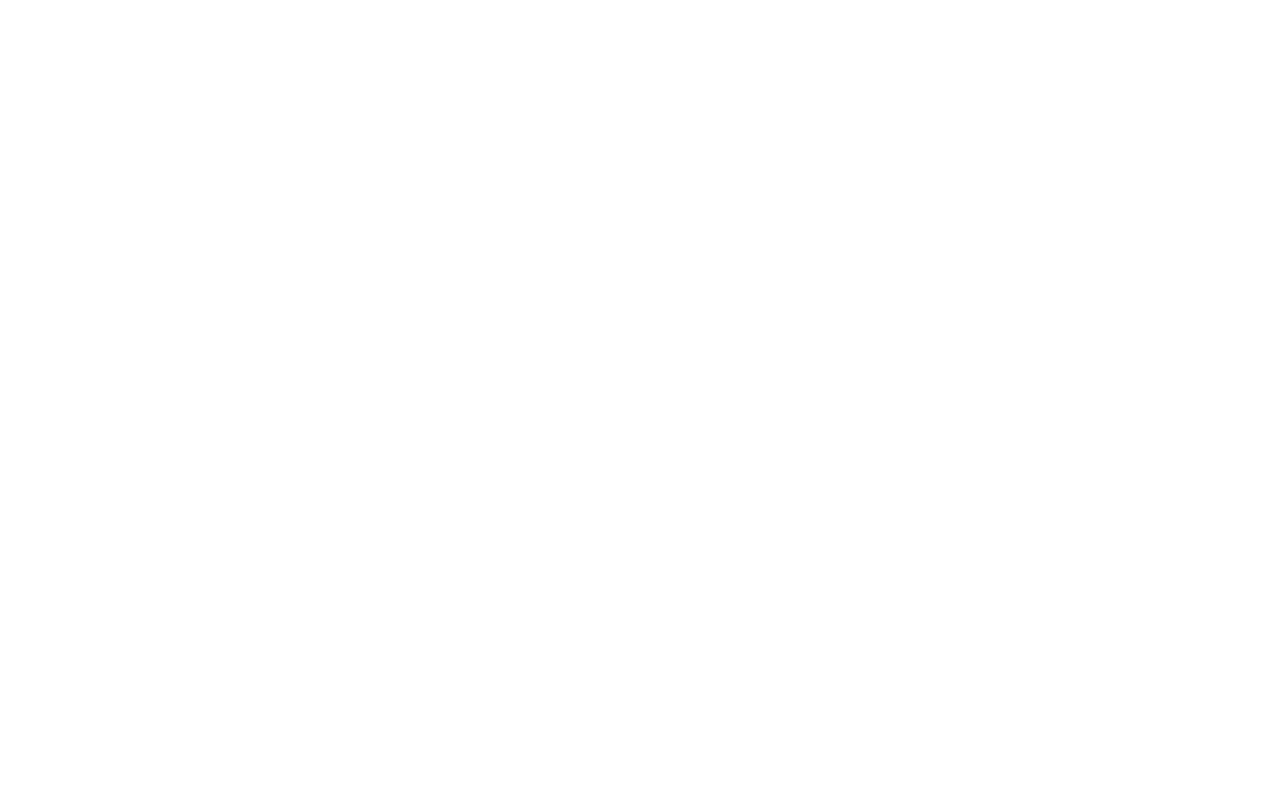
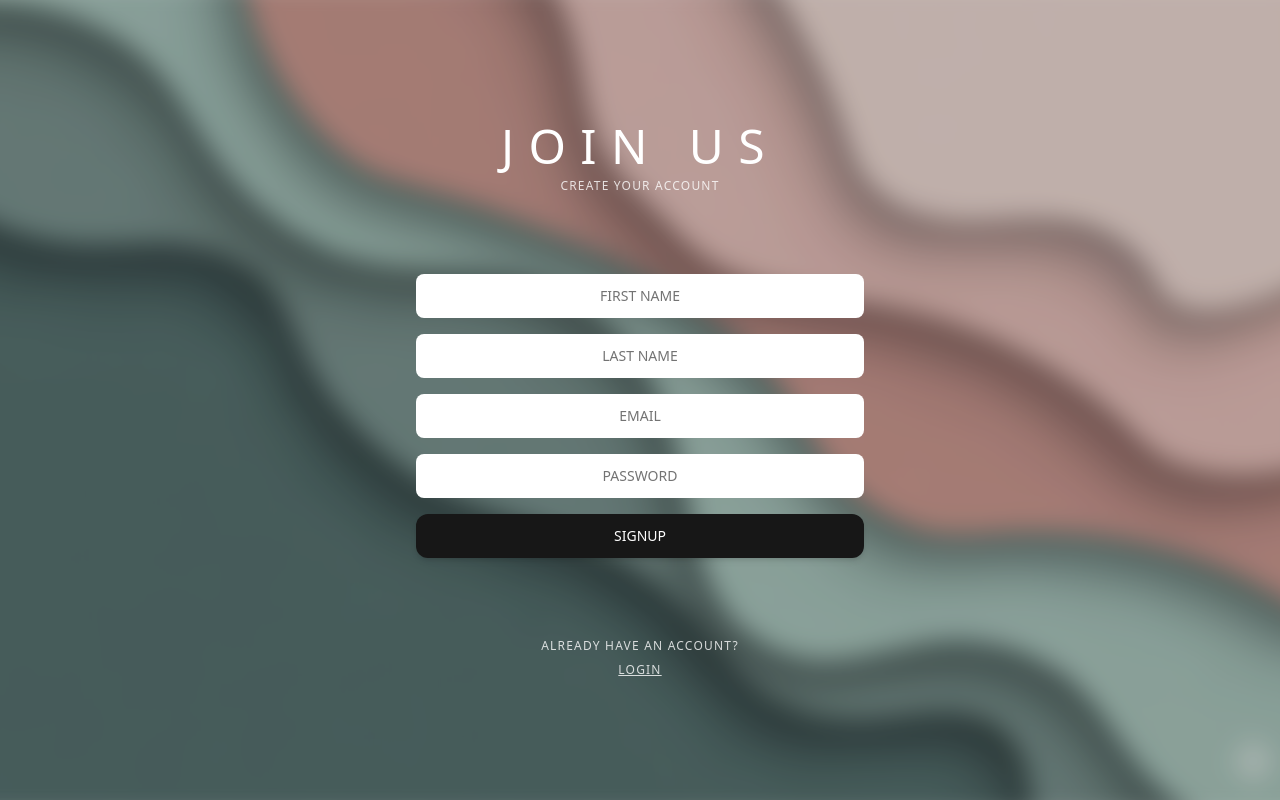
Before and after one commit to LeighDG/Magnets---Couples-Organizational-Application, a React (Vite) app in the folder client/: page /signup in a window 1280 px wide. Before the commit this address had no page. Built offline with nearby package versions, Linux system fonts and the light colour scheme.

Commit message:
feat: Signup Page created

```diff
--- a/client/src/App.jsx
+++ b/client/src/App.jsx
@@ -1,6 +1,7 @@
 import { BrowserRouter as Router, Routes, Route } from "react-router-dom";
 import Welcome from "./pages/Welcome";
 import Login from "./pages/Login";
+import Signup from "./pages/Signup";
 
 function App() {
   return (
@@ -8,6 +9,7 @@ function App() {
       <Routes>
         <Route path="/" element={<Welcome />} />
         <Route path="/login" element={<Login />} />
+        <Route path="/signup" element={<Signup />} />
       </Routes>
     </Router>
   );
--- /dev/null
+++ b/client/src/pages/Signup.jsx
@@ -0,0 +1,70 @@
+import React from "react";
+import { useNavigate } from "react-router-dom";
+
+import BackgroundLayout from "../components/BackgroundLayout";
+
+
+export default function LoginPage() {
+  const navigate = useNavigate();
+  return (
+    <BackgroundLayout>
+      {/* Content */}
+      <div className="relative z-10 flex min-h-screen items-center justify-center px-6">
+        <div className="flex w-full max-w-md flex-col items-center text-center text-white">
+          {/* Headings */}
+          <div className="mb-20 space-y-2">
+            <h1 className="text-5xl font-light tracking-[0.3em]">
+                JOIN&nbsp;US
+            </h1>
+            <p className="text-xs tracking-widest opacity-80">
+                CREATE YOUR ACCOUNT
+            </p>
+          </div>
+
+          <div className="w-full">
+          {/* Form */}
+          <form className="w-full space-y-4">
+            <input
+              type="text"
+              placeholder="FIRST NAME"
+              className="w-full rounded-lg bg-white px-4 py-3 text-center text-sm text-neutral-900 placeholder-neutral-500 outline-none"
+            />
+            <input
+              type="text"
+              placeholder="LAST NAME"
+              className="w-full rounded-lg bg-white px-4 py-3 text-center text-sm text-neutral-900 placeholder-neutral-500 outline-none"
+            />
+            <input
+              type="email"
+              placeholder="EMAIL"
+              className="w-full rounded-lg bg-white px-4 py-3 text-center text-sm text-neutral-900 placeholder-neutral-500 outline-none"
+            />
+            <input
+              type="password"
+              placeholder="PASSWORD"
+              className="w-full rounded-lg bg-white px-4 py-3 text-center text-sm text-neutral-900 placeholder-neutral-500 outline-none"
+            />
+
+            <button
+              type="submit"
+              className="mt-4 w-full rounded-xl bg-neutral-900 py-3 text-sm font-medium text-white shadow-md hover:bg-neutral-800 transition"
+            >
+              SIGNUP
+            </button>
+          </form>
+            </div>
+
+          {/* Footer */}
+          <div className="mt-20 text-xs tracking-widest opacity-80">
+            <p>ALREADY HAVE AN ACCOUNT?</p>
+            <button
+            onClick={() => navigate("/login")}
+            className="mt-2 underline hover:opacity-70 transition">
+              LOGIN
+            </button>
+          </div>
+        </div>
+      </div>
+    </BackgroundLayout>
+  );
+}
```
